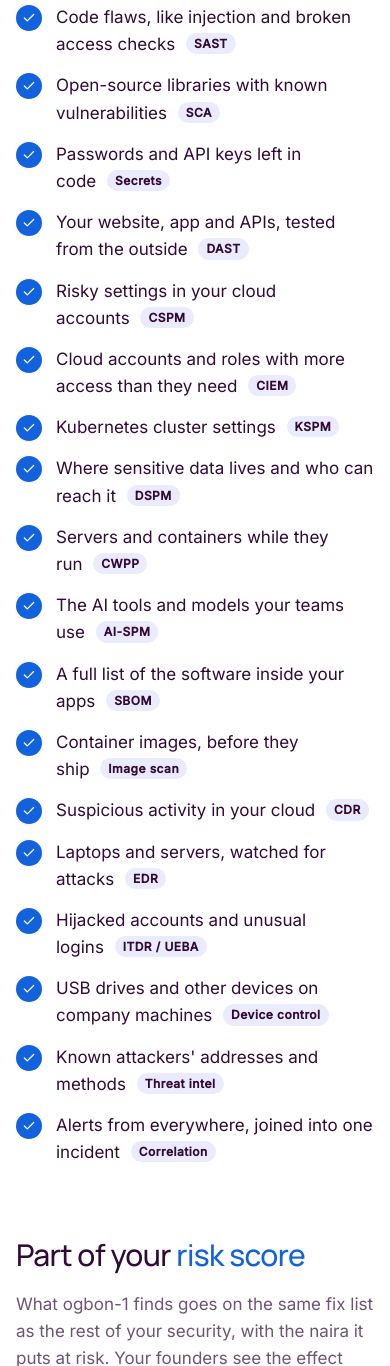
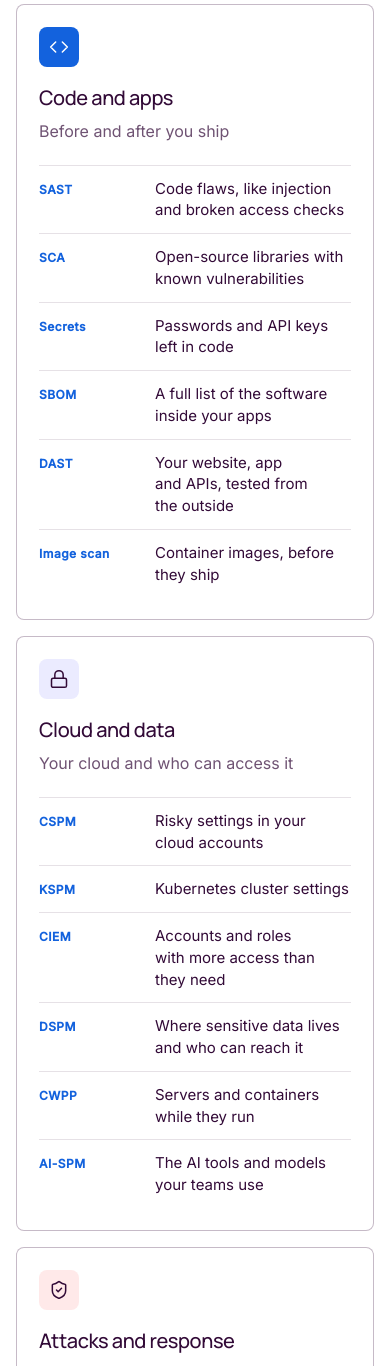
Before and after one commit to ogbonhq/ogbon-website, a plain HTML site: page ogbon-1.html in a window 390 px wide. Shown: the part 1670-3036 px from the top of the page. Drawn offline with Linux system fonts and the light colour scheme.

Commit message:
ogbon-1 coverage: three grouped cards instead of a tick list
Code and apps, Cloud and data, and Attacks and response, six items each, with
the abbreviation in a fixed left column so every row lines up. Three columns
on desktop, one on phones.

Co-Authored-By: Claude Opus 5.5 <noreply@anthropic.com>
Claude-Session: https://claude.ai/code/session_01TpQ96AFu8tpLVU59mYjAhL

```diff
--- a/ogbon-1.html
+++ b/ogbon-1.html
@@ -30,7 +30,7 @@
   <link rel="preconnect" href="https://fonts.googleapis.com">
   <link rel="preconnect" href="https://fonts.gstatic.com" crossorigin>
   <link rel="stylesheet" href="https://fonts.googleapis.com/css2?family=Inter:wght@400;500&family=Manrope:wght@500;600&display=swap">
-  <link rel="stylesheet" href="/styles.css?v=20261126-13">
+  <link rel="stylesheet" href="/styles.css?v=20261126-14">
 </head>
 <body>
   <a class="skip" href="#main">Skip to&nbsp;content</a>
@@ -81,26 +81,47 @@
     <section class="section section-tight" aria-labelledby="covers-title">
       <div class="wrap">
         <div class="head"><h2 class="h2" id="covers-title">What ogbon-1 <span>covers</span></h2></div>
-        <ul class="checks checks-2">
-          <li><span class="tick"><svg class="icon" aria-hidden="true"><use href="/assets/icons.svg#check"/></svg></span><span>Code flaws, like injection and broken access checks <span class="abbr">SAST</span></span></li>
-          <li><span class="tick"><svg class="icon" aria-hidden="true"><use href="/assets/icons.svg#check"/></svg></span><span>Open-source libraries with known vulnerabilities <span class="abbr">SCA</span></span></li>
-          <li><span class="tick"><svg class="icon" aria-hidden="true"><use href="/assets/icons.svg#check"/></svg></span><span>Passwords and API keys left in code <span class="abbr">Secrets</span></span></li>
-          <li><span class="tick"><svg class="icon" aria-hidden="true"><use href="/assets/icons.svg#check"/></svg></span><span>Your website, app and APIs, tested from the outside <span class="abbr">DAST</span></span></li>
-          <li><span class="tick"><svg class="icon" aria-hidden="true"><use href="/assets/icons.svg#check"/></svg></span><span>Risky settings in your cloud accounts <span class="abbr">CSPM</span></span></li>
-          <li><span class="tick"><svg class="icon" aria-hidden="true"><use href="/assets/icons.svg#check"/></svg></span><span>Cloud accounts and roles with more access than they need <span class="abbr">CIEM</span></span></li>
-          <li><span class="tick"><svg class="icon" aria-hidden="true"><use href="/assets/icons.svg#check"/></svg></span><span>Kubernetes cluster settings <span class="abbr">KSPM</span></span></li>
-          <li><span class="tick"><svg class="icon" aria-hidden="true"><use href="/assets/icons.svg#check"/></svg></span><span>Where sensitive data lives and who can reach it <span class="abbr">DSPM</span></span></li>
-          <li><span class="tick"><svg class="icon" aria-hidden="true"><use href="/assets/icons.svg#check"/></svg></span><span>Servers and containers while they run <span class="abbr">CWPP</span></span></li>
-          <li><span class="tick"><svg class="icon" aria-hidden="true"><use href="/assets/icons.svg#check"/></svg></span><span>The AI tools and models your teams use <span class="abbr">AI-SPM</span></span></li>
-          <li><span class="tick"><svg class="icon" aria-hidden="true"><use href="/assets/icons.svg#check"/></svg></span><span>A full list of the software inside your apps <span class="abbr">SBOM</span></span></li>
-          <li><span class="tick"><svg class="icon" aria-hidden="true"><use href="/assets/icons.svg#check"/></svg></span><span>Container images, before they ship <span class="abbr">Image&nbsp;scan</span></span></li>
-          <li><span class="tick"><svg class="icon" aria-hidden="true"><use href="/assets/icons.svg#check"/></svg></span><span>Suspicious activity in your cloud <span class="abbr">CDR</span></span></li>
-          <li><span class="tick"><svg class="icon" aria-hidden="true"><use href="/assets/icons.svg#check"/></svg></span><span>Laptops and servers, watched for attacks <span class="abbr">EDR</span></span></li>
-          <li><span class="tick"><svg class="icon" aria-hidden="true"><use href="/assets/icons.svg#check"/></svg></span><span>Hijacked accounts and unusual logins <span class="abbr">ITDR /&nbsp;UEBA</span></span></li>
-          <li><span class="tick"><svg class="icon" aria-hidden="true"><use href="/assets/icons.svg#check"/></svg></span><span>USB drives and other devices on company machines <span class="abbr">Device&nbsp;control</span></span></li>
-          <li><span class="tick"><svg class="icon" aria-hidden="true"><use href="/assets/icons.svg#check"/></svg></span><span>Known attackers' addresses and methods <span class="abbr">Threat&nbsp;intel</span></span></li>
-          <li><span class="tick"><svg class="icon" aria-hidden="true"><use href="/assets/icons.svg#check"/></svg></span><span>Alerts from everywhere, joined into one incident <span class="abbr">Correlation</span></span></li>
-        </ul>
+        <div class="cov-grid">
+          <article class="card cov">
+            <span class="badge badge-blue"><svg class="icon" aria-hidden="true"><use href="/assets/icons.svg#code"/></svg></span>
+            <h3>Code and&nbsp;apps</h3>
+            <p>Before and after you&nbsp;ship</p>
+            <dl class="cov-list">
+              <div><dt>SAST</dt><dd>Code flaws, like injection and broken access checks</dd></div>
+              <div><dt>SCA</dt><dd>Open-source libraries with known vulnerabilities</dd></div>
+              <div><dt>Secrets</dt><dd>Passwords and API keys left in code</dd></div>
+              <div><dt>SBOM</dt><dd>A full list of the software inside your apps</dd></div>
+              <div><dt>DAST</dt><dd>Your website, app and APIs, tested from the outside</dd></div>
+              <div><dt>Image scan</dt><dd>Container images, before they ship</dd></div>
+            </dl>
+          </article>
+          <article class="card cov">
+            <span class="badge"><svg class="icon" aria-hidden="true"><use href="/assets/icons.svg#lock"/></svg></span>
+            <h3>Cloud and&nbsp;data</h3>
+            <p>Your cloud and who can access&nbsp;it</p>
+            <dl class="cov-list">
+              <div><dt>CSPM</dt><dd>Risky settings in your cloud accounts</dd></div>
+              <div><dt>KSPM</dt><dd>Kubernetes cluster settings</dd></div>
+              <div><dt>CIEM</dt><dd>Accounts and roles with more access than they need</dd></div>
+              <div><dt>DSPM</dt><dd>Where sensitive data lives and who can reach it</dd></div>
+              <div><dt>CWPP</dt><dd>Servers and containers while they run</dd></div>
+              <div><dt>AI-SPM</dt><dd>The AI tools and models your teams use</dd></div>
+            </dl>
+          </article>
+          <article class="card cov">
+            <span class="badge badge-pink"><svg class="icon" aria-hidden="true"><use href="/assets/icons.svg#shield"/></svg></span>
+            <h3>Attacks and&nbsp;response</h3>
+            <p>Spot and stop attacks as they&nbsp;happen</p>
+            <dl class="cov-list">
+              <div><dt>CDR</dt><dd>Suspicious activity in your cloud</dd></div>
+              <div><dt>EDR</dt><dd>Laptops and servers, watched for attacks</dd></div>
+              <div><dt>ITDR / UEBA</dt><dd>Hijacked accounts and unusual logins</dd></div>
+              <div><dt>Device control</dt><dd>USB drives and other devices on company machines</dd></div>
+              <div><dt>Threat intel</dt><dd>Known attackers' addresses and methods</dd></div>
+              <div><dt>Correlation</dt><dd>Alerts from everywhere, joined into one incident</dd></div>
+            </dl>
+          </article>
+        </div>
       </div>
     </section>
 
--- a/styles.css
+++ b/styles.css
@@ -389,3 +389,10 @@ main:has(> .frame:last-child) + .footer { margin-top: 8px; border-top: 0; }
 .checks-2 { grid-template-columns: repeat(2, minmax(0, 1fr)); column-gap: 40px; max-width: 980px; margin-left: auto; margin-right: auto; }
 @media (max-width: 720px) { .checks-2 { grid-template-columns: 1fr; } }
 .abbr { display: inline-block; margin-left: 6px; padding: 1px 8px; border-radius: 999px; background: var(--lav); color: var(--purple); font-size: 12px; font-weight: 600; letter-spacing: 0.04em; vertical-align: 2px; }
+/* ogbon-1 coverage */
+.cov-grid { display: grid; grid-template-columns: repeat(3, minmax(0, 1fr)); gap: 16px; }
+@media (max-width: 960px) { .cov-grid { grid-template-columns: 1fr; max-width: 560px; margin: 0 auto; } }
+.cov-list { margin-top: 20px; }
+.cov-list div { display: grid; grid-template-columns: 104px minmax(0, 1fr); gap: 12px; align-items: baseline; padding: 12px 0; border-top: 1px solid var(--line); }
+.cov-list dt { font-size: 12px; font-weight: 600; letter-spacing: 0.04em; color: var(--blue); }
+.cov-list dd { margin: 0; font-size: 15px; line-height: 1.45; color: var(--text); }
```
Also changed, not shown: 404.html (+1 -1 lines), about.html (+1 -1 lines), cover.html (+1 -1 lines), how-it-works.html (+1 -1 lines), incident.html (+1 -1 lines), index.html (+1 -1 lines), pricing.html (+1 -1 lines), privacy.html (+1 -1 lines), report-results.html (+1 -1 lines), report.html (+1 -1 lines), terms.html (+1 -1 lines), 1 other file.
